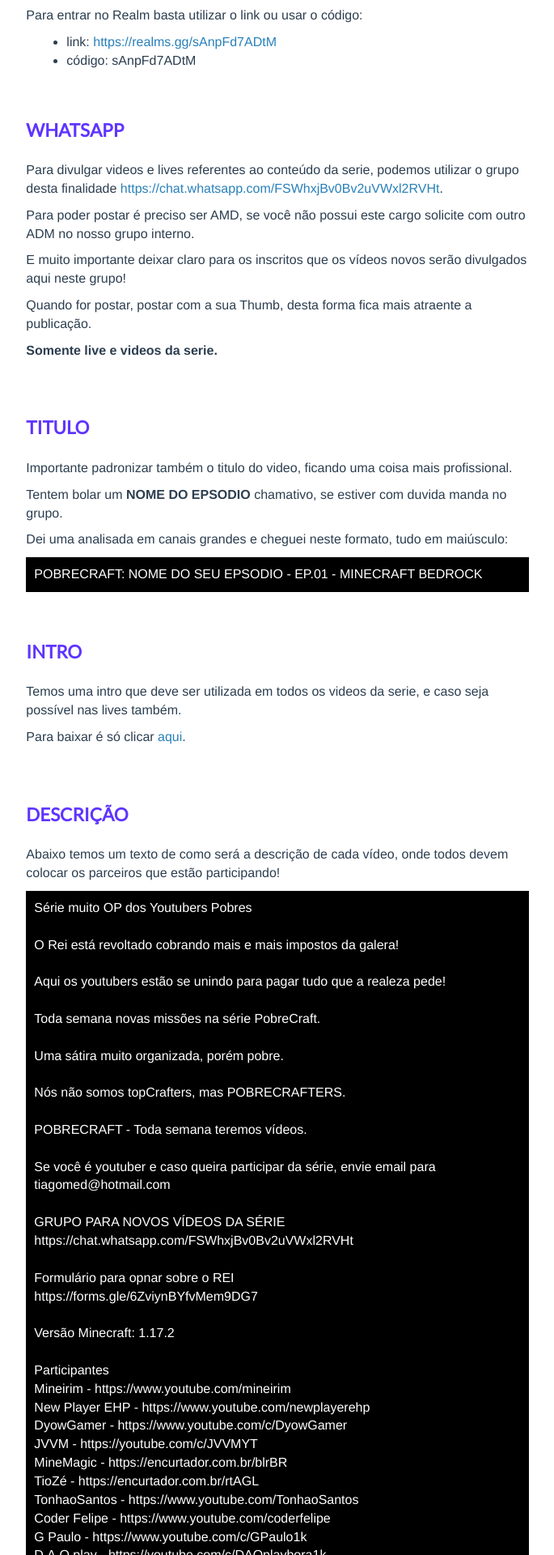
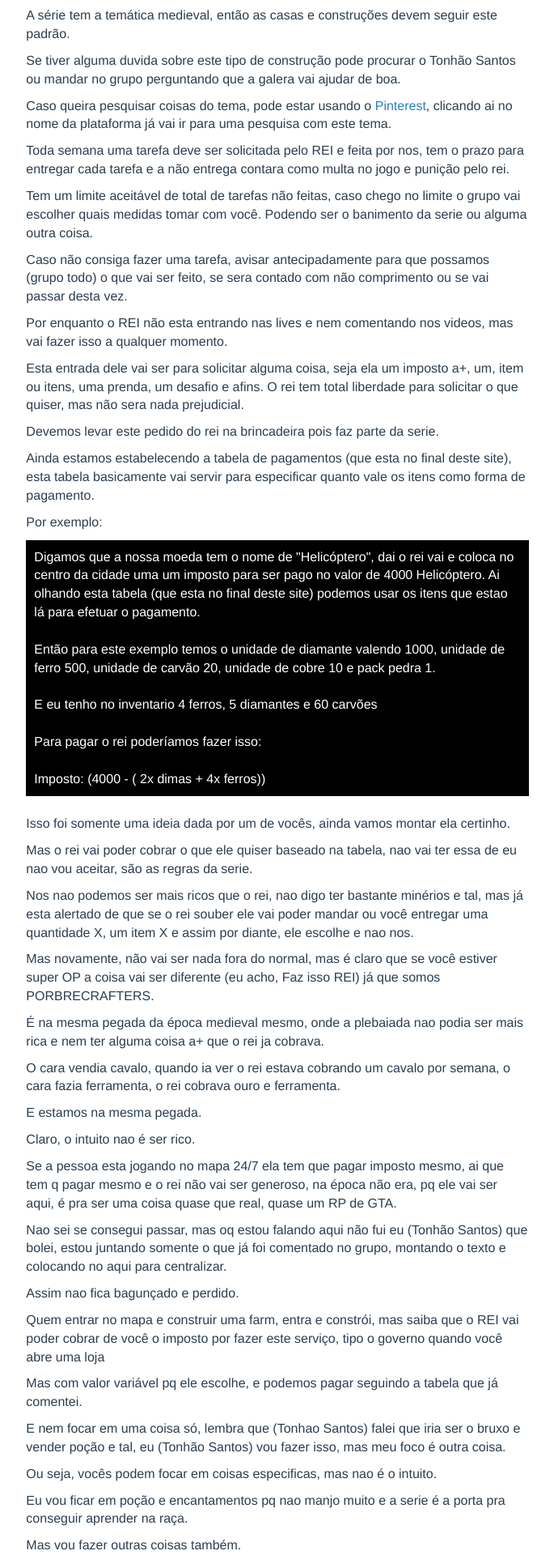
Before and after one commit to TonhaoSantos/webpage-pobrecraft, a Vue app: page / in a window 1280 px wide. Shown: the part 740-2660 px from the top of the page at 81% size, without its empty margins (297-982 px from the left). Built offline with nearby package versions, Linux system fonts and the light colour scheme.

Commit message:
fix alguma coisa

```diff
--- a/src/App.vue
+++ b/src/App.vue
@@ -12,7 +12,7 @@
       <div class="col-md-12" style="text-align: center;">
         <router-link to="/">Home</router-link> |
         <router-link to="/regras">Regras</router-link> |
-        <router-link to="/youtubers">Youtubers</router-link>
+        <router-link to="/youtubers">Participantes</router-link>
       </div>
     </div>
 
--- a/src/views/Home.vue
+++ b/src/views/Home.vue
@@ -15,6 +15,87 @@
         <p>Enfim, o intuito é conseguir pessoas para jogarmos juntos, Youtubers que tenham compromisso com o trabalho!</p>
         <p>Ideias serão aceitas, precisamos melhorar no que for preciso.</p>
       </div>
+
+      <h5 class="home__subtitle">Historia</h5>
+
+      <p>A série tem a temática medieval, então as casas e construções devem seguir este padrão.</p>
+
+      <p>Se tiver alguma duvida sobre este tipo de construção pode procurar o Tonhão Santos ou mandar no grupo perguntando que a galera vai ajudar de boa.</p>
+
+      <p>Caso queira pesquisar coisas do tema, pode estar usando o <a href="https://br.pinterest.com/search/pins/?q=minecraft%20medieval&rs=typed&term_meta[]=minecraft%7Ctyped&term_meta[]=medieval%7Ctyped">Pinterest</a>, clicando ai no nome da plataforma já vai ir para uma pesquisa com este tema.</p>
+
+      <p>Toda semana uma tarefa deve ser solicitada pelo REI e feita por nos, tem o prazo para entregar cada tarefa e a não entrega contara como multa no jogo e punição pelo rei.</p>
+
+      <p>Tem um limite aceitável de total de tarefas não feitas, caso chego no limite o grupo vai escolher quais medidas tomar com você. Podendo ser o banimento da serie ou alguma outra coisa.</p>
+
+      <p>Caso não consiga fazer uma tarefa, avisar antecipadamente para que possamos (grupo todo) o que vai ser feito, se sera contado com não comprimento ou se vai passar desta vez.</p>
+
+      <p>Por enquanto o REI não esta entrando nas lives e nem comentando nos videos, mas vai fazer isso a qualquer momento.</p>
+
+      <p>Esta entrada dele vai ser para solicitar alguma coisa, seja ela um imposto a+, um, item ou itens, uma prenda, um desafio e afins. O rei tem total liberdade para solicitar o que quiser, mas não sera nada prejudicial.</p>
+
+      <p>Devemos levar este pedido do rei na brincadeira pois faz parte da serie.</p>
+
+      <p>Ainda estamos estabelecendo a tabela de pagamentos (que esta no final deste site), esta tabela basicamente vai servir para especificar quanto vale os itens como forma de pagamento.</p>
+
+      <p>Por exemplo:</p>
+
+      <div class="code-div">
+      Digamos que a nossa moeda tem o nome de "Helicóptero", dai o rei vai e coloca no centro da cidade uma um imposto para ser pago no valor de 4000 Helicóptero. Ai olhando esta tabela (que esta no final deste site) podemos usar os itens que estao lá para efetuar o pagamento.<br><br>
+
+      Então para este exemplo temos o unidade de diamante valendo 1000, unidade de ferro 500, unidade de carvão 20, unidade de cobre 10 e pack pedra 1.<br><br>
+
+      E eu tenho no inventario 4 ferros, 5 diamantes e 60 carvões<br><br>
+
+      Para pagar o rei poderíamos fazer isso:<br><br>
+
+      Imposto: (4000 - ( 2x dimas + 4x ferros))
+      </div><br>
+
+      <p>Isso foi somente uma ideia dada por um de vocês, ainda vamos montar ela certinho.</p>
+
+      <p>Mas o rei vai poder cobrar o que ele quiser baseado na tabela, nao vai ter essa de eu nao vou aceitar, são as regras da serie.</p>
+
+      <p>Nos nao podemos ser mais ricos que o rei, nao digo ter bastante minérios e tal, mas já esta alertado de que se o rei souber ele vai poder mandar ou você entregar uma quantidade X, um item X e assim por diante, ele escolhe e nao nos.</p>
+
+      <p>Mas novamente, não vai ser nada fora do normal, mas é claro que se você estiver super OP a coisa vai ser diferente (eu acho, Faz isso REI) já que somos PORBRECRAFTERS.</p>
+
+      <p>É na mesma pegada da época medieval mesmo, onde a plebaiada nao podia ser mais rica e nem ter alguma coisa a+ que o rei ja cobrava.</p>
+
+      <p>O cara vendia cavalo, quando ia ver o rei estava cobrando um cavalo por semana, o cara fazia ferramenta, o rei cobrava ouro e ferramenta.</p>
+
+      <p>E estamos na mesma pegada.</p>
+
+      <p>Claro, o intuito nao é ser rico.</p>
+
+      <p>Se a pessoa esta jogando no mapa 24/7 ela tem que pagar imposto mesmo, ai que tem q pagar mesmo e o rei não vai ser generoso, na época não era, pq ele vai ser aqui, é pra ser uma coisa quase que real, quase um RP de GTA.</p>
+
+      <p>Nao sei se consegui passar, mas oq estou falando aqui não fui eu (Tonhão Santos) que bolei, estou juntando somente o que já foi comentado no grupo, montando o texto e colocando no aqui para centralizar.</p>
+
+      <p>Assim nao fica bagunçado e perdido.</p>
+
+      <p>Quem entrar no mapa e construir uma farm, entra e constrói, mas saiba que o REI vai poder cobrar de você o imposto por fazer este serviço, tipo o governo quando você abre uma loja</p>
+
+      <p>Mas com valor variável pq ele escolhe, e podemos pagar seguindo a tabela que já comentei.</p>
+
+      <p>E nem focar em uma coisa só, lembra que (Tonhao Santos) falei que iria ser o bruxo e vender poção e tal, eu (Tonhão Santos) vou fazer isso, mas meu foco é outra coisa.</p>
+
+      <p>Ou seja, vocês podem focar em coisas especificas, mas nao é o intuito.</p>
+
+      <p>Eu vou ficar em poção e encantamentos pq nao manjo muito e a serie é a porta pra conseguir aprender na raça.</p>
+
+      <p>Mas vou fazer outras coisas também.</p>
+
+      <p>Fora q vou poder cobrar para fazer poção se alguém quiser comprar comigo</p>
+
+      <h5 class="home__subtitle">Duvidas e Sugestões</h5>
+      <p>Pelo amor de Deus o GOD, vocês todos podem opnar e dar sugestão meu povo.</p>
+
+      <p>Não fiquem com medo de dar a opinião de vocês, o mineiro deu a ideia da serie, mas todos tem carta branca para falar neste grupo.</p>
+
+      <p>Somos todos no mesmo nível.</p>
+
+      <p>Colocando aqui no grupo votamos e debatemos sobre, e caso seja aceito vem para o site e fica valendo como regra/sugestão/afins.</p>
 
       <h5 class="home__subtitle">Realm</h5>
 
@@ -35,9 +116,18 @@
 
       <br>
 
+      <h5 class="home__subtitle">Formulário de pesquisa</h5>
+      <p>Montamos um formulário com de pesquisa para que nossos inscritos coloquem lá quem eles acham que é o REI.</p>
+      <p>Aproveitamos para fazer outras perguntas.</p>
+      <p>Este form já esta na descrição base, mas é bom informar em live ou video e colocar o bot se estiver em live para informar também.</p>
+      <p>O link é este: <a href="https://forms.gle/6ZviynBYfvMem9DG7">https://forms.gle/6ZviynBYfvMem9DG7</a></p>
+      <p>Vamos encerrar o fom dia 16/7 e talvez abrir outro.</p>
+
+      <br>
+
       <h5 class="home__subtitle">Titulo</h5>
       <p>Importante padronizar também o titulo do video, ficando uma coisa mais profissional.</p>
-      <p>Tentem bolar um <strong>NOME DO EPSODIO</strong> chamativo, se estiver com duvida manda no grupo.</p>
+      <p>Tentem bolar um <strong>NOME DO EPSODIO</strong> atraente, se estiver com duvida manda no grupo.</p>
       <p>Dei uma analisada em canais grandes e cheguei neste formato, tudo em maiúsculo:</p>
       <div class="code-div">
       POBRECRAFT: NOME DO SEU EPSODIO - EP.01 - MINECRAFT BEDROCK
```
